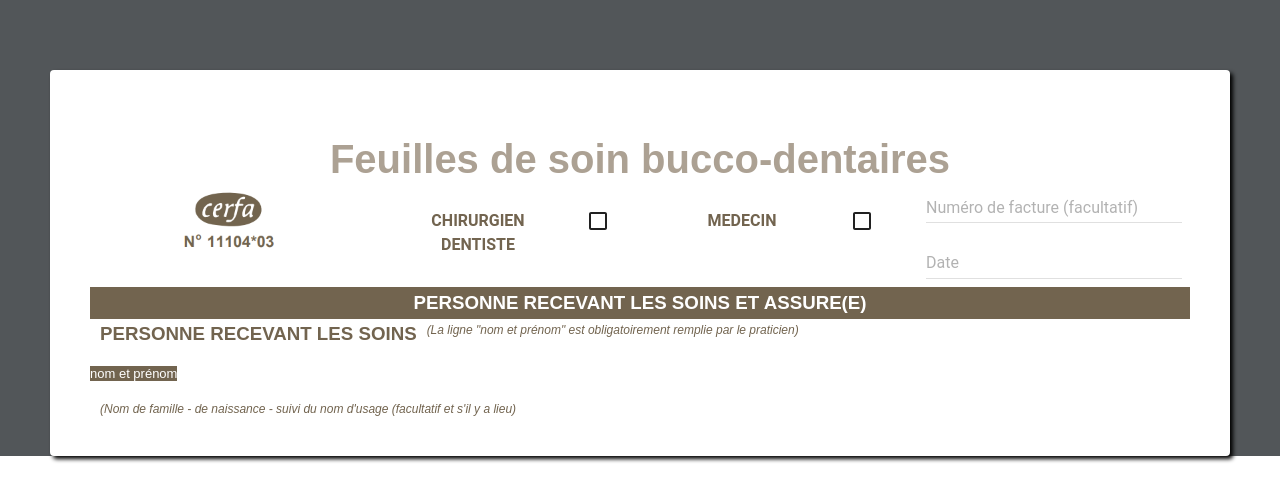
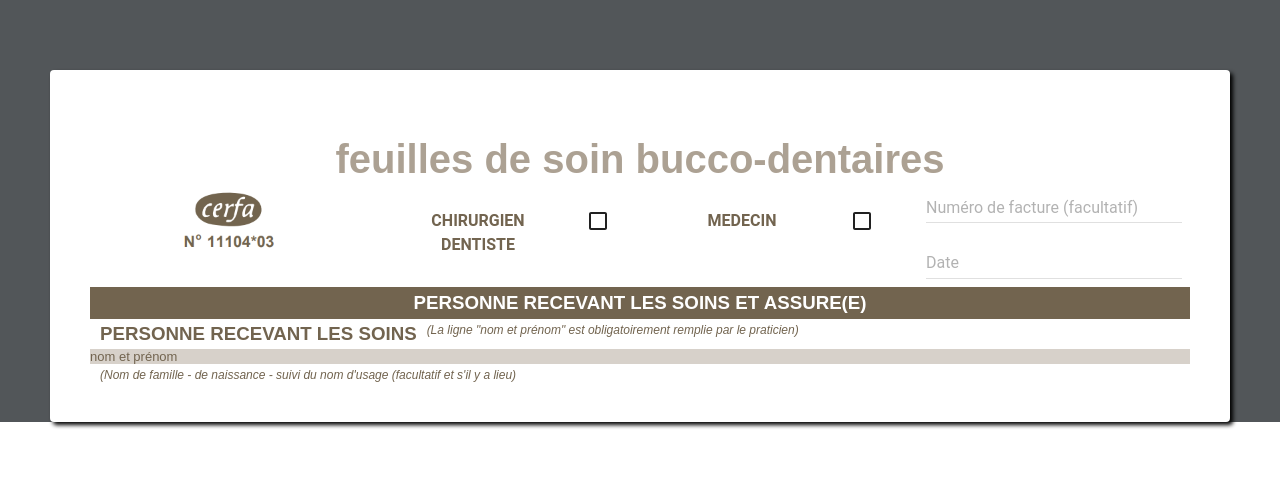
Before and after one commit to cosydney/cerfa-dentiste, a React (Create React App) app: page / in a window 1280 px wide. Shown: the top 502 px of the page. Built offline with nearby package versions, Linux system fonts and the light colour scheme.

Commit message:
"nom et prenom"

```diff
--- a/src/App.js
+++ b/src/App.js
@@ -23,7 +23,7 @@ class App extends Component {
     return (
       <div className="App" style={styles.body}>
         <div style={styles.container}>
-          <h1 style={styles.h1}>Feuilles de soin bucco-dentaires</h1>
+          <h1 style={styles.h1}>feuilles de soin bucco-dentaires</h1>
           <div style={styles.firstContainer}>
             <div style={{width: 220}}>
               <img src={cerfa} alt="cerfa.png" style={{height: 114/1.5, width: 168/1.5,marginTop: -30, marginLeft: -30}}/>
@@ -62,7 +62,7 @@ class App extends Component {
           <div style={{display: 'flex', marginTop: 4}}>
             <h3 style={styles.h3}> PERSONNE RECEVANT LES SOINS </h3><i style={styles.italic}>(La ligne "nom et prénom" est obligatoirement remplie par le praticien)</i>
           </div>
-          <div style={{display: 'flex', marginTop: 4}}>
+          <div style={{marginTop: 4}}>
             <h4 style={styles.h4dark}>nom et prénom</h4>
           </div>
           <div style={{display: 'flex', marginTop: 4}}>
@@ -128,8 +128,10 @@ const styles = {
     fontSize: 12
   },
   h4dark: {
-    backgroundColor: '#72644f',
-    color: 'white',
+    margin: 0,
+    display: 'flex',
+    backgroundColor: '#d7d1ca',
+    color: '#72644f',
     fontSize: 13,
     fontWeight: 300,
   }
```
